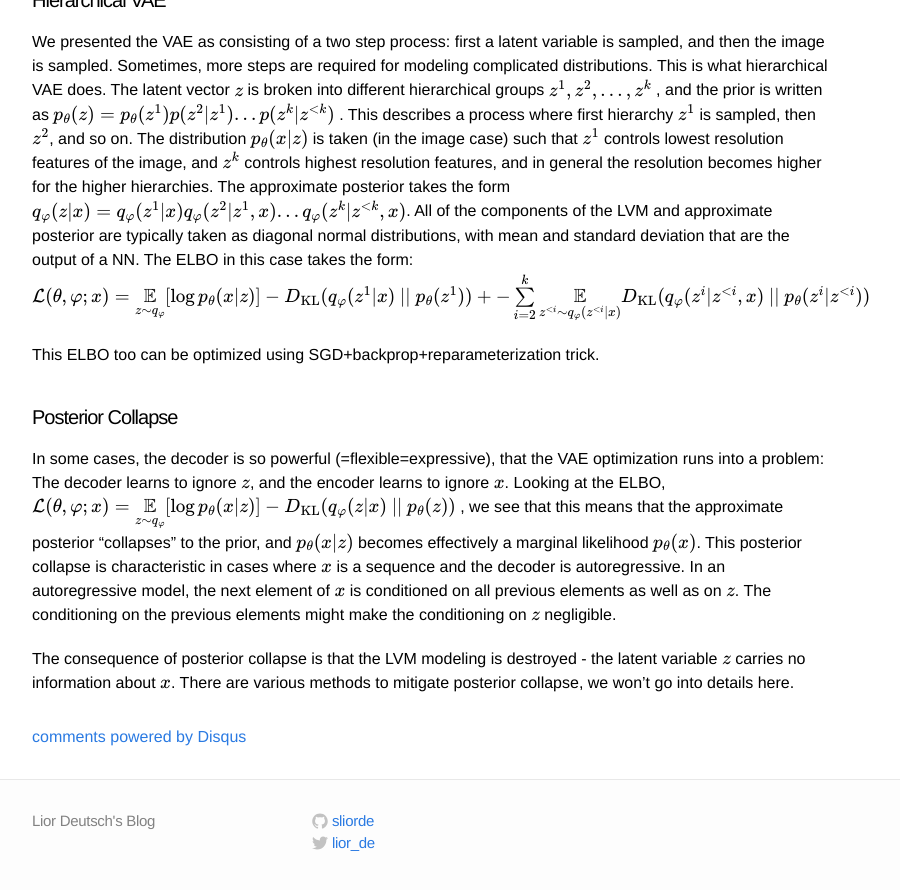
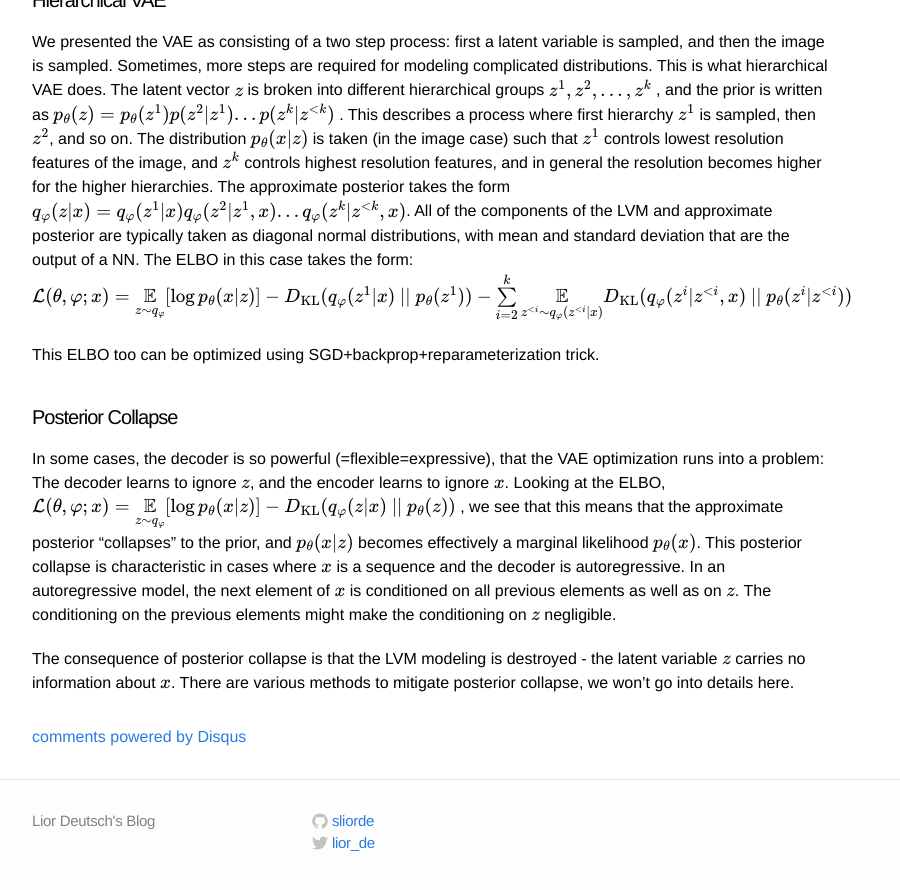
Before and after one commit to liordeutsch/liordeutsch.github.io, a Jekyll site: the page built from _posts/2021-09-08-about-variational-autoencoders.md, in a window 1280 px wide and 900 px high, scrolled down 8595 px. Shown: the top 890 px of the window, without its empty margins (208-1108 px from the left). Built offline with Jekyll 4.4.1, drawn with Linux system fonts in a browser that asks for light colours; formulas are drawn with MathJax 3; comment, search, counter and statistics services are not loaded.

Commit message:
VAEs: remove a line break

```diff
--- a/_posts/2021-09-08-about-variational-autoencoders.md
+++ b/_posts/2021-09-08-about-variational-autoencoders.md
@@ -162,7 +162,7 @@ In the previous section we mentioned that $$p_\theta(x)=\underset{z\sim q_\varph
 ####  Hierarchical VAE
 
 We presented the VAE as consisting of a two step process: first a latent variable is sampled, and then the image is sampled. Sometimes, more steps are required for modeling complicated distributions. This is what hierarchical VAE does. The latent vector $$z$$ is broken into different hierarchical groups $$z^1,z^2,...,z^k$$ , and the prior is written as $$p_\theta(z)=p_\theta(z^1)p(z^2\vert z^1)...p(z^k\vert z^{<k})$$ . This describes a process where first hierarchy $$z^1$$ is sampled, then $$z^2$$, and so on. The distribution $$p_\theta(x\vert z)$$ is taken (in the image case) such that $$z^1$$ controls lowest resolution features of the image, and $$z^k$$ controls highest resolution features, and in general the resolution becomes higher for the higher hierarchies. The approximate posterior takes the form $$q_\varphi (z\vert x)=q_\varphi (z^1\vert x)q_\varphi (z^2\vert z^1,x)...q_\varphi (z^k\vert z^{<k},x)$$. All of the components of the LVM and approximate posterior are typically taken as diagonal normal distributions, with mean and standard deviation that are the output of a NN. The ELBO  in this case takes the form:
-$$\mathcal{L}(\theta, \varphi; x)=\underset{z\sim q_\varphi}{\mathbb{E}}[\log p_\theta(x\vert z)]-D_{\text{KL}}(q_\varphi(z^1\vert x)\ \vert \vert \ p_\theta(z^1))+\\-\sum\limits_{i=2}^k \underset{z^{<i}\sim q_\varphi(z^{<i}\vert x)}{\mathbb{E}}D_{\text{KL}}(q_\varphi(z^i\vert z^{<i},x)\ \vert \vert \ p_\theta(z^i\vert z^{<i}))$$
+$$\mathcal{L}(\theta, \varphi; x)=\underset{z\sim q_\varphi}{\mathbb{E}}[\log p_\theta(x\vert z)]-D_{\text{KL}}(q_\varphi(z^1\vert x)\ \vert \vert \ p_\theta(z^1))-\sum\limits_{i=2}^k \underset{z^{<i}\sim q_\varphi(z^{<i}\vert x)}{\mathbb{E}}D_{\text{KL}}(q_\varphi(z^i\vert z^{<i},x)\ \vert \vert \ p_\theta(z^i\vert z^{<i}))$$
 
 This ELBO too can be optimized using SGD+backprop+reparameterization trick.
 
```
